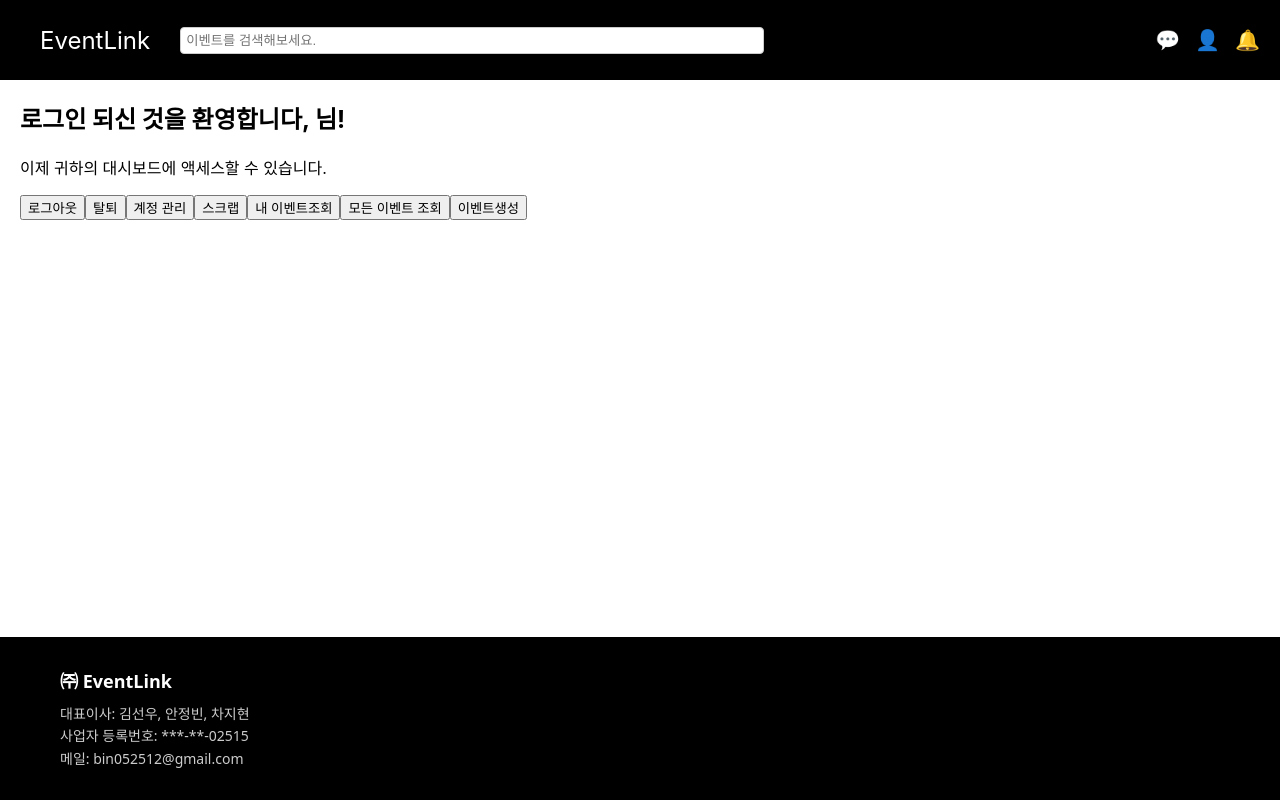
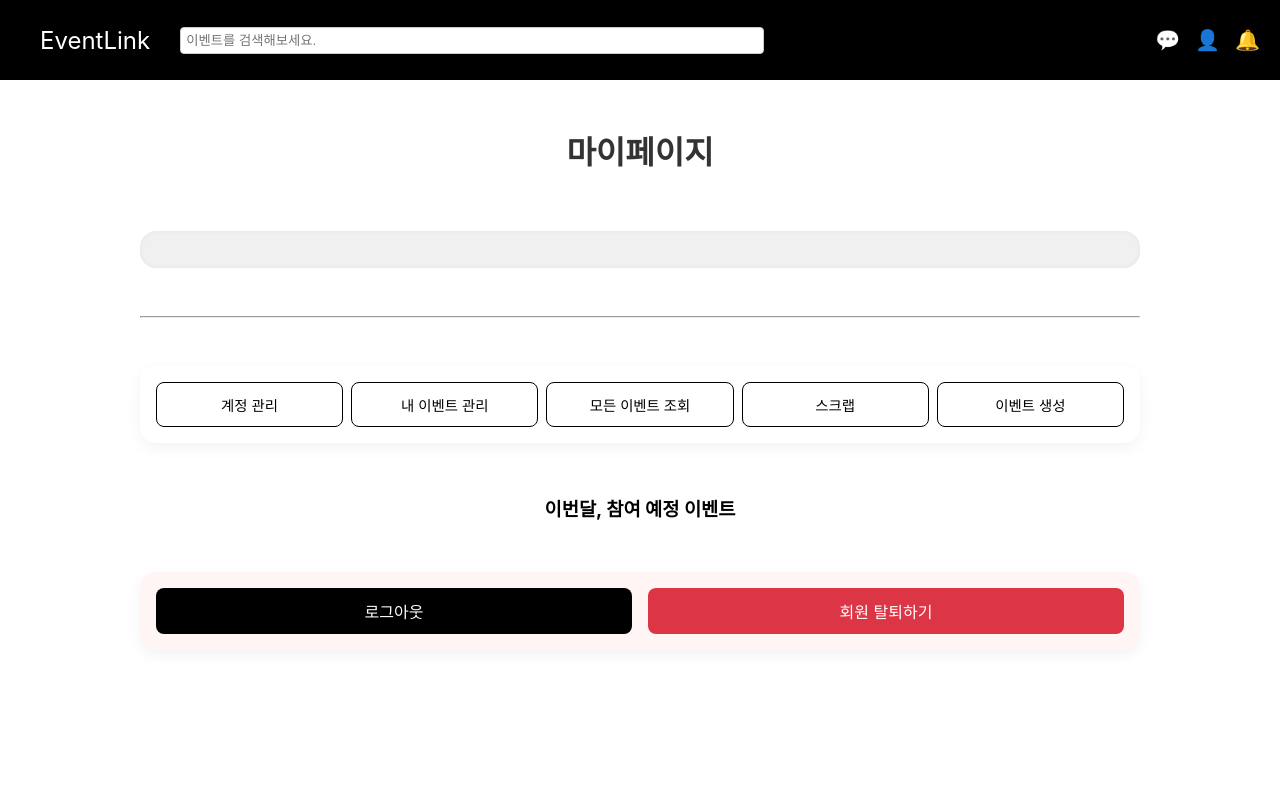
Before and after one commit to EventLinkKNU/EventLink_Front, a React (Create React App) app: page /mypage in a window 1280 px wide. Shown: the top 800 px of the page. Built offline with nearby package versions, Linux system fonts and the light colour scheme; no server answers.

Commit message:
scrap,info,mypage_jkomi

```diff
--- a/src/App.js
+++ b/src/App.js
@@ -14,6 +14,7 @@ import AllEvents from "./components/AllEvents";
 import "slick-carousel/slick/slick.css";
 import "slick-carousel/slick/slick-theme.css";
 import MyScrap from "./components/MyScrap";
+import MyInfo from "./components/MyInfo";
 
 
 
@@ -29,6 +30,7 @@ function App() {
             <Route path="/welcome" element={<Layout><Welcome /></Layout>} />
             <Route path="/myscrap" element={<Layout><MyScrap /></Layout>} />
             <Route path="/mypage" element={<Layout><MyPage /></Layout>} />
+            <Route path="/myinfo" element={<Layout><MyInfo /></Layout>} />
             <Route path="/chat" element={<Layout><Chat /></Layout>} />
             <Route path="/notifications" element={<Layout><Notifications /></Layout>} />
             <Route path="/event-create" element={<Layout><CreateEvent /></Layout>} />
--- /dev/null
+++ b/src/components/MyInfo.css
@@ -0,0 +1,82 @@
+.mypage-form {
+  max-width: 400px;
+  margin: 8rem auto;
+  padding: 2rem;
+  background: #fff;
+  border-radius: 12px;
+  box-shadow: 0 8px 20px rgba(0, 0, 0, 0.1);
+  font-family: 'Segoe UI', Tahoma, Geneva, Verdana, sans-serif;
+  color: #333;
+}
+
+.mypage-form h2 {
+  text-align: center;
+  margin-bottom: 1.5rem;
+  font-weight: 600;
+  color: #222;
+}
+
+.mypage-form form > div {
+  margin-bottom: 1.25rem;
+}
+
+.mypage-form label {
+  display: block;
+  margin-bottom: 0.5rem;
+  font-weight: 500;
+  color: #555;
+  cursor: pointer;
+}
+
+.mypage-form input[type="text"],
+.mypage-form input[type="email"] {
+  width: 100%;
+  padding: 0.5rem 0.75rem;
+  border: 1.5px solid #ccc;
+  border-radius: 8px;
+  font-size: 1rem;
+  transition: border-color 0.25s ease;
+  box-sizing: border-box;
+}
+
+.mypage-form input[type="text"]:focus,
+.mypage-form input[type="email"]:focus {
+  border-color: #007bff;
+  outline: none;
+}
+
+.mypage-form input[readonly] {
+  background-color: #f5f5f5;
+  color: #777;
+  cursor: not-allowed;
+}
+
+.mypage-form div > label > input[type="radio"] {
+  margin-right: 0.5rem;
+  cursor: pointer;
+  vertical-align: middle;
+}
+
+.mypage-form div > label {
+  display: inline-block;
+  margin-right: 1rem;
+  font-weight: 400;
+  color: #444;
+}
+
+.mypage-form button[type="submit"] {
+  width: 100%;
+  padding: 0.75rem 1rem;
+  font-size: 1.1rem;
+  font-weight: 600;
+  border: none;
+  border-radius: 8px;
+  background-color: #000000;
+  color: white;
+  cursor: pointer;
+  transition: background-color 0.25s ease;
+}
+
+.mypage-form button[type="submit"]:hover {
+  background-color: #0056b3;
+}
--- a/src/components/MyInfo.js
+++ b/src/components/MyInfo.js
@@ -1,5 +1,6 @@
 import React, { useEffect, useState } from "react";
 import axios from "axios";
+import "./MyInfo.css";
 
 const MyInfo = () => {
   const [userInfo, setUserInfo] = useState({
@@ -59,7 +60,7 @@ const MyInfo = () => {
 
   return (
     <div className="mypage-form">
-      <h2>마이페이지</h2>
+      <h2>계정 관리</h2>
       <form onSubmit={handleSubmit}>
         <div>
           <label>이름</label>
@@ -108,7 +109,7 @@ const MyInfo = () => {
           />
         </div>
 
-        <button type="submit">정보 수정</button>
+        <button type="submit">수정 하기</button>
       </form>
     </div>
   );
--- /dev/null
+++ b/src/components/MyScrap.css
@@ -0,0 +1,63 @@
+.myscrap-container {
+  padding-top: 6rem;
+  padding-bottom: 3rem;
+  padding-left: 2rem;
+  padding-right: 2rem;
+  text-align: center;
+  font-family: 'Segoe UI', Tahoma, Geneva, Verdana, sans-serif;
+  color: #333;
+}
+
+.myscrap-title {
+  margin-bottom: 1rem;
+  font-size: 1.8rem;
+  font-weight: 600;
+  color: #222;
+}
+
+.myscrap-userinfo {
+  margin-bottom: 1.5rem;
+  font-size: 1rem;
+  color: #555;
+}
+
+.myscrap-userinfo p {
+  margin: 0.3rem 0;
+}
+
+.myscrap-table {
+  margin: 0 auto;
+  border-collapse: collapse;
+  width: 80%;
+  max-width: 900px;
+  box-shadow: 0 2px 8px rgb(0 0 0 / 0.1);
+  border-radius: 8px;
+  overflow: hidden;
+  background: #fff;
+}
+
+.myscrap-table thead tr {
+  background-color: #f0f0f0;
+}
+
+.myscrap-table th,
+.myscrap-table td {
+  padding: 0.75rem 1rem;
+  border-bottom: 1px solid #ddd;
+  text-align: center;
+}
+
+.myscrap-table th {
+  font-weight: 600;
+  color: #444;
+}
+
+.myscrap-table tbody tr:hover {
+  background-color: #f9f9f9;
+}
+
+.myscrap-no-data {
+  padding: 1rem;
+  font-style: italic;
+  color: #999;
+}
--- /dev/null
+++ b/src/components/Mypage.css
@@ -0,0 +1,112 @@
+/* 전체 컨테이너 */
+.mypage-container {
+  display: flex;
+  justify-content: center;
+  padding: 3rem 1rem;
+  min-height: 100vh;
+}
+
+/* 전체 카드 래퍼 */
+.mypage-card {
+  background: #fff;
+  padding: 2rem;
+  max-width: 1000px;
+  width: 100%;
+  text-align: center;
+  display: flex;
+  flex-direction: column;
+  gap: 2rem;
+}
+
+/* 카드 타이틀 */
+.mypage-title {
+  font-size: 2rem;
+  color: #333;
+  font-weight: bold;
+}
+
+/* 정보 카드 */
+.mypage-info {
+  padding: 1rem;
+  border-radius: 1rem;
+  background-color: #f0f0f0;
+  box-shadow: inset 0 0 5px rgba(0, 0, 0, 0.05);
+}
+
+.mypage-info p {
+  margin: 0.3rem 0;
+  font-size: 1rem;
+  color: #555;
+}
+
+/* 버튼 카드 - 위쪽 5개 */
+.mypage-buttons.outlined {
+  display: flex;
+  justify-content: space-between;
+  flex-wrap: wrap;
+  gap: 0.5rem;
+  padding: 1rem;
+  border-radius: 1rem;
+  background-color: #ffffff;
+  box-shadow: 0 5px 15px rgba(0, 0, 0, 0.05);
+}
+
+.mypage-buttons.outlined button {
+  flex: 1 1 calc(20% - 0.5rem);
+  padding: 0.7rem 0.5rem;
+  font-size: 0.9rem;
+  border: 1px solid #000000;
+  border-radius: 0.5rem;
+  background-color: #ffffff;
+  color: #000000;
+  cursor: pointer;
+  transition: background-color 0.2s ease;
+  min-width: 100px;
+}
+
+.mypage-buttons.outlined button:hover {
+  background-color: #f2f2f2;
+}
+
+/* 아래 버튼 (로그아웃/탈퇴) */
+.mypage-buttons.bottom-buttons {
+  display: flex;
+  justify-content: space-between;
+  gap: 1rem;
+  padding: 1rem;
+  border-radius: 1rem;
+  background-color: #fff5f5;
+  box-shadow: 0 5px 15px rgba(0, 0, 0, 0.05);
+}
+
+.logout-button {
+  flex: 1;
+  padding: 0.7rem 1rem;
+  font-size: 1rem;
+  border: none;
+  border-radius: 0.5rem;
+  background-color: #000;
+  color: #fff;
+  cursor: pointer;
+  transition: opacity 0.2s ease;
+}
+
+.logout-button:hover {
+  opacity: 0.8;
+}
+
+.delete-button {
+  flex: 1;
+  padding: 0.7rem 1rem;
+  font-size: 1rem;
+  border: none;
+  border-radius: 0.5rem;
+  background-color: #dc3545;
+  color: white;
+  cursor: pointer;
+  transition: background-color 0.2s ease;
+}
+
+.delete-button:hover {
+  background-color: #a71d2a;
+}
--- a/src/components/Mypage.js
+++ b/src/components/Mypage.js
@@ -1,27 +1,40 @@
-import React from "react";
+import React, { useEffect, useState } from "react";
 import { useLocation, useNavigate } from "react-router-dom";
 import axios from "axios";
 import { toast, ToastContainer } from "react-toastify";
 import "react-toastify/dist/ReactToastify.css";
+import "./Mypage.css";
 
 const Mypage = () => {
   const location = useLocation();
   const navigate = useNavigate();
 
-  const queryParams = new URLSearchParams(location.search);
-  const userName = queryParams.get("member_nm");
+  const [userInfo, setUserInfo] = useState({ name: "", email: "" });
+
+  useEffect(() => {
+    const fetchUserInfo = async () => {
+      try {
+        const res = await axios.get("http://localhost:8080/api/user/profile", {
+          withCredentials: true,
+        });
+        const user = res.data.result || res.data;
+        setUserInfo({
+          name: user.name || "Unknown",
+          email: user.email || "No email",
+        });
+      } catch (err) {
+        console.error("회원 정보 가져오기 실패:", err);
+      }
+    };
+
+    fetchUserInfo();
+  }, []);
 
   const handleLogout = async () => {
     try {
-      await axios.post(
-        "http://localhost:8080/logout",
-        {},
-        { withCredentials: true }
-      );
+      await axios.post("http://localhost:8080/logout", {}, { withCredentials: true });
       toast.success("로그아웃 되었습니다 👋");
-      setTimeout(() => {
-        navigate("/");
-      }, 2000);
+      setTimeout(() => navigate("/"), 2000);
     } catch (error) {
       toast.error("로그아웃 실패 😢");
       console.error(error);
@@ -29,24 +42,17 @@ const Mypage = () => {
   };
 
   const handleDelete = async () => {
-    const confirmDelete = window.confirm(
-      "정말 탈퇴하시겠습니까? 이 작업은 되돌릴 수 없습니다."
-    );
+    const confirmDelete = window.confirm("정말 탈퇴하시겠습니까? 이 작업은 되돌릴 수 없습니다.");
     if (!confirmDelete) return;
 
     try {
-      const response = await axios.delete(
-        "http://localhost:8080/api/user/delete",
-        {
-          withCredentials: true,
-        }
-      );
+      const res = await axios.delete("http://localhost:8080/api/user/delete", {
+        withCredentials: true,
+      });
 
-      if (response.status === 200) {
+      if (res.status === 200) {
         toast.success("탈퇴되었습니다. 😢");
-        setTimeout(() => {
-          navigate("/login");
-        }, 1500);
+        setTimeout(() => navigate("/login"), 1500);
       } else {
         toast.error("탈퇴 실패. 다시 시도해 주세요.");
       }
@@ -56,42 +62,39 @@ const Mypage = () => {
     }
   };
 
-  const goToMyInfo = () => {
-    navigate("/myinfo");
-  }
+  return (
+    <div className="mypage-container">
+      <div className="mypage-card">
+        <h2 className="mypage-title">마이페이지</h2>
 
-  const goToMyScrap = () => {
-    navigate("/myscrap");
-  };
-  const createEvent = () =>{
-    navigate("/event-create");
-  }
-  const getMyEvents = () =>{
-    navigate("/get-myEvents");
-  }
-  const getAllEvents = () =>{
-    navigate("/get_allEvents");
-  }
-  return (
-    <div>
-      <br></br>
-      <br></br>
-            <br></br>
-      <h2>로그인 되신 것을 환영합니다, {userName}님!</h2>
-      <p>이제 귀하의 대시보드에 액세스할 수 있습니다.</p>
-      <button onClick={handleLogout}>로그아웃</button>
-      <button onClick={handleDelete}>탈퇴</button>
-      <button onClick={goToMyInfo}>계정 관리</button>
-      <button onClick={goToMyScrap}>스크랩</button>
-      <button onClick={getMyEvents}>내 이벤트조회</button>
-      <button onClick={getAllEvents}>모든 이벤트 조회</button>
-      <button onClick={createEvent}>이벤트생성</button>
+        <div className="mypage-info">
+          <p> {userInfo.name}</p>
+          <p> {userInfo.email}</p>
+        </div>
 
-      <ToastContainer
-        position="top-center"
-        autoClose={1500}
-        hideProgressBar={false}
-      />
+        <hr style={{ margin: "1rem 0" }} />
+
+        <div className="mypage-buttons outlined">
+          <button onClick={() => navigate("/myinfo")}>계정 관리</button>
+          <button onClick={() => navigate("/get-myEvents")}>내 이벤트 관리</button>
+          <button onClick={() => navigate("/get_allEvents")}>모든 이벤트 조회</button>
+          <button onClick={() => navigate("/myscrap")}>스크랩</button>
+          <button onClick={() => navigate("/event-create")}>이벤트 생성</button>
+        </div>
+
+        <div>
+          <h3>이번달, 참여 예정 이벤트</h3>
+
+        </div>
+
+        <div className="mypage-buttons bottom-buttons">
+          <button className="logout-button" onClick={handleLogout}>로그아웃</button>
+          <button className="delete-button" onClick={handleDelete}>회원 탈퇴하기</button>
+        </div>
+
+      </div>
+
+      <ToastContainer position="top-center" autoClose={1500} hideProgressBar={false} />
     </div>
   );
 };
```
Also changed, not shown: src/components/MyScrap.js (+17 -42 lines).
